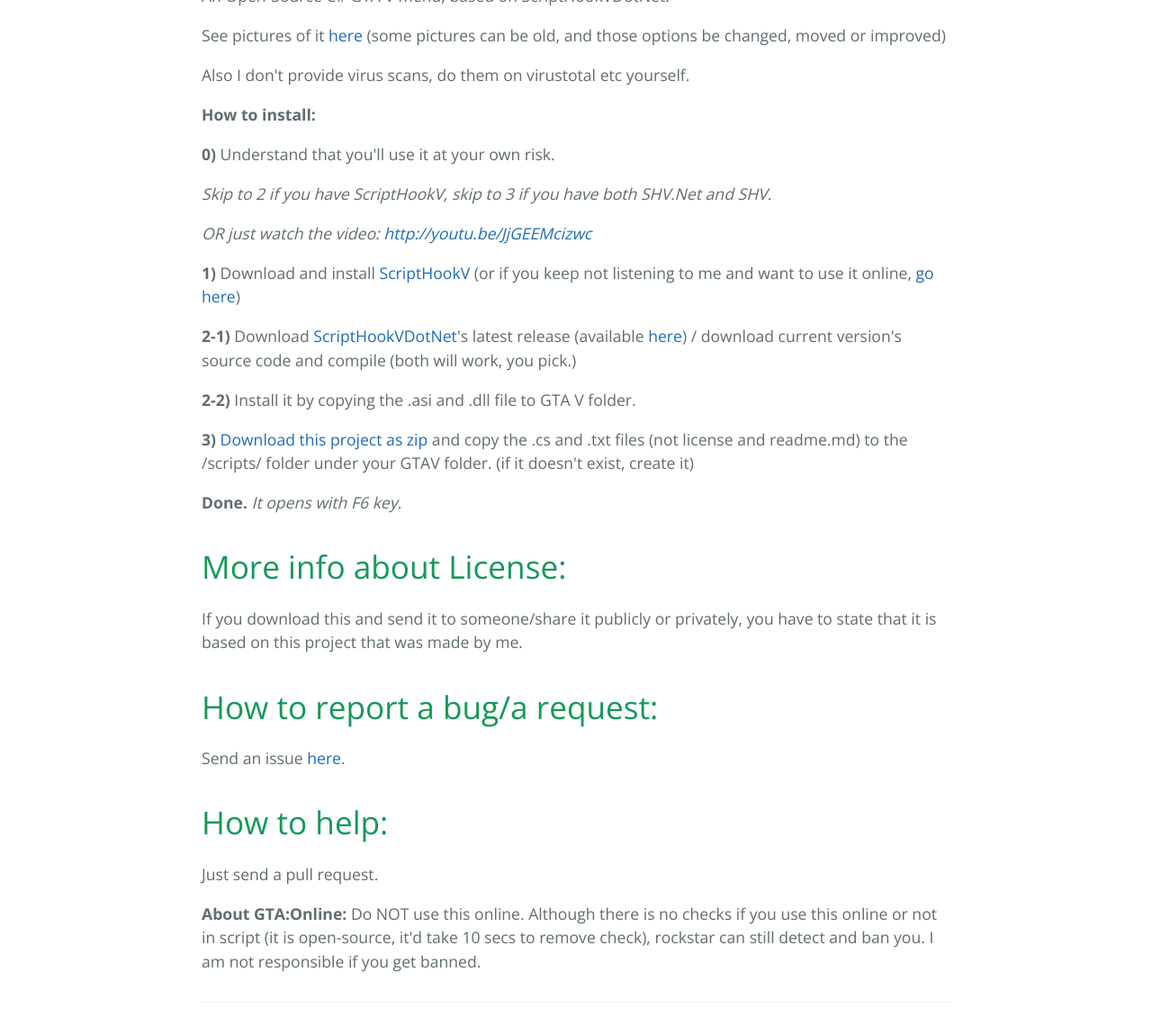
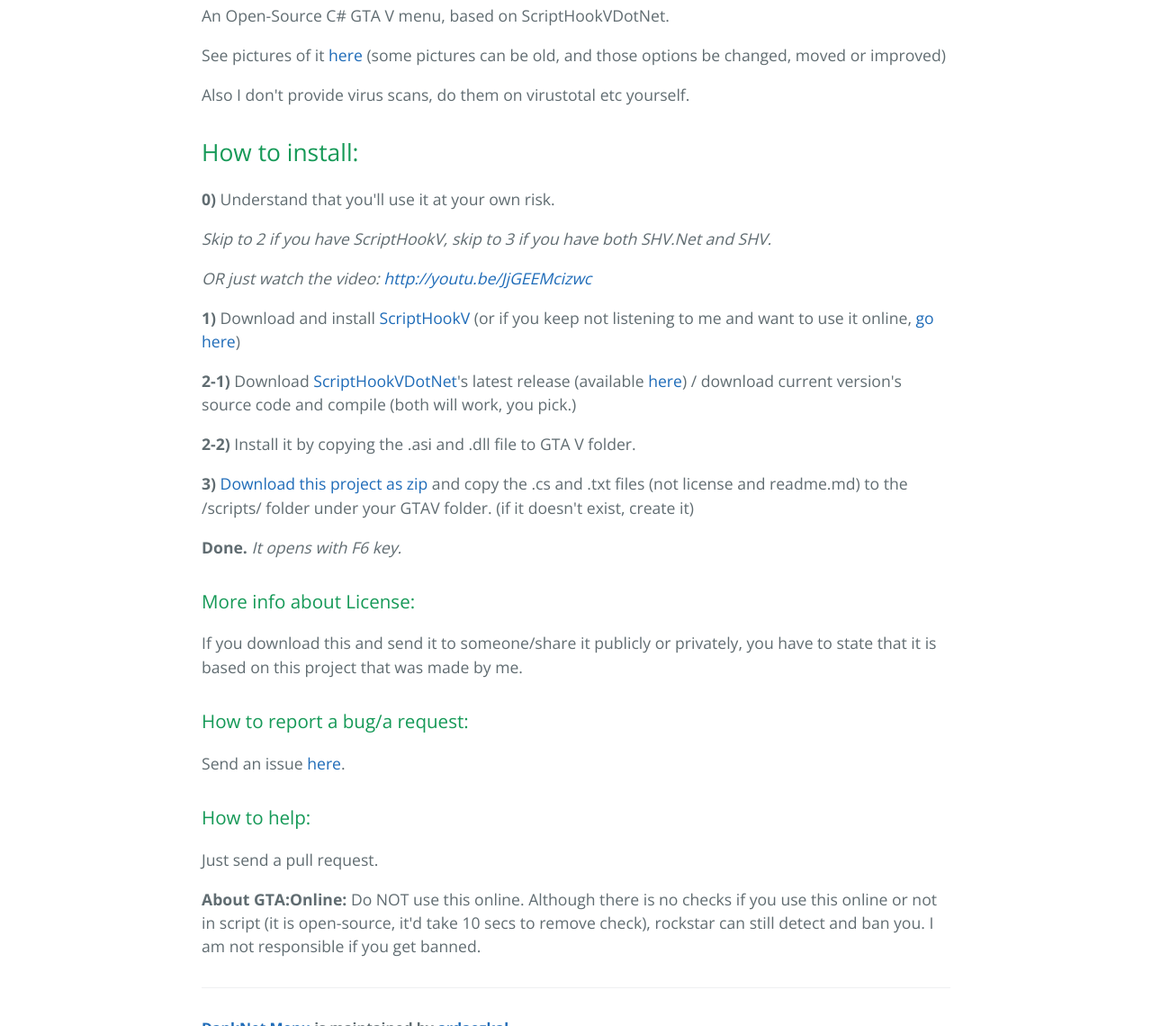
Before and after one commit to aveao/YoloNet-GTAV, a plain HTML site: page index.html in a window 1280 px wide. Shown: the part 481-1621 px from the top of the page at 90% size. Drawn offline with nearby package versions, Linux system fonts and the light colour scheme.

```diff
--- a/index.html
+++ b/index.html
@@ -19,8 +19,8 @@
     </section>
 
     <section class="main-content">
-      <h3>
-<a id="danknet-menu" class="anchor" href="#danknet-menu" aria-hidden="true"><span class="octicon octicon-link"></span></a>DankNet Menu</h3>
+      <h1>
+<a id="danknet-menu" class="anchor" href="#danknet-menu" aria-hidden="true"><span class="octicon octicon-link"></span></a>DankNet Menu</h1>
 
 <p>An Open-Source C# GTA V menu, based on ScriptHookVDotNet.</p>
 
@@ -28,7 +28,8 @@
 
 <p>Also I don't provide virus scans, do them on virustotal etc yourself.</p>
 
-<p><strong>How to install:</strong></p>
+<h2>
+<a id="how-to-install" class="anchor" href="#how-to-install" aria-hidden="true"><span class="octicon octicon-link"></span></a>How to install:</h2>
 
 <p><strong>0)</strong> Understand that you'll use it at your own risk.</p>
 
@@ -46,18 +47,18 @@
 
 <p><strong>Done.</strong> <em>It opens with F6 key.</em></p>
 
-<h1>
-<a id="more-info-about-license" class="anchor" href="#more-info-about-license" aria-hidden="true"><span class="octicon octicon-link"></span></a>More info about License:</h1>
+<h3>
+<a id="more-info-about-license" class="anchor" href="#more-info-about-license" aria-hidden="true"><span class="octicon octicon-link"></span></a>More info about License:</h3>
 
 <p>If you download this and send it to someone/share it publicly or privately, you have to state that it is based on this project that was made by me.</p>
 
-<h1>
-<a id="how-to-report-a-buga-request" class="anchor" href="#how-to-report-a-buga-request" aria-hidden="true"><span class="octicon octicon-link"></span></a>How to report a bug/a request:</h1>
+<h3>
+<a id="how-to-report-a-buga-request" class="anchor" href="#how-to-report-a-buga-request" aria-hidden="true"><span class="octicon octicon-link"></span></a>How to report a bug/a request:</h3>
 
 <p>Send an issue <a href="https://github.com/ardaozkal/DankNet-GTAV/issues">here</a>.</p>
 
-<h1>
-<a id="how-to-help" class="anchor" href="#how-to-help" aria-hidden="true"><span class="octicon octicon-link"></span></a>How to help:</h1>
+<h3>
+<a id="how-to-help" class="anchor" href="#how-to-help" aria-hidden="true"><span class="octicon octicon-link"></span></a>How to help:</h3>
 
 <p>Just send a pull request.</p>
 
```
Also changed, not shown: params.json (+1 -1 lines).
